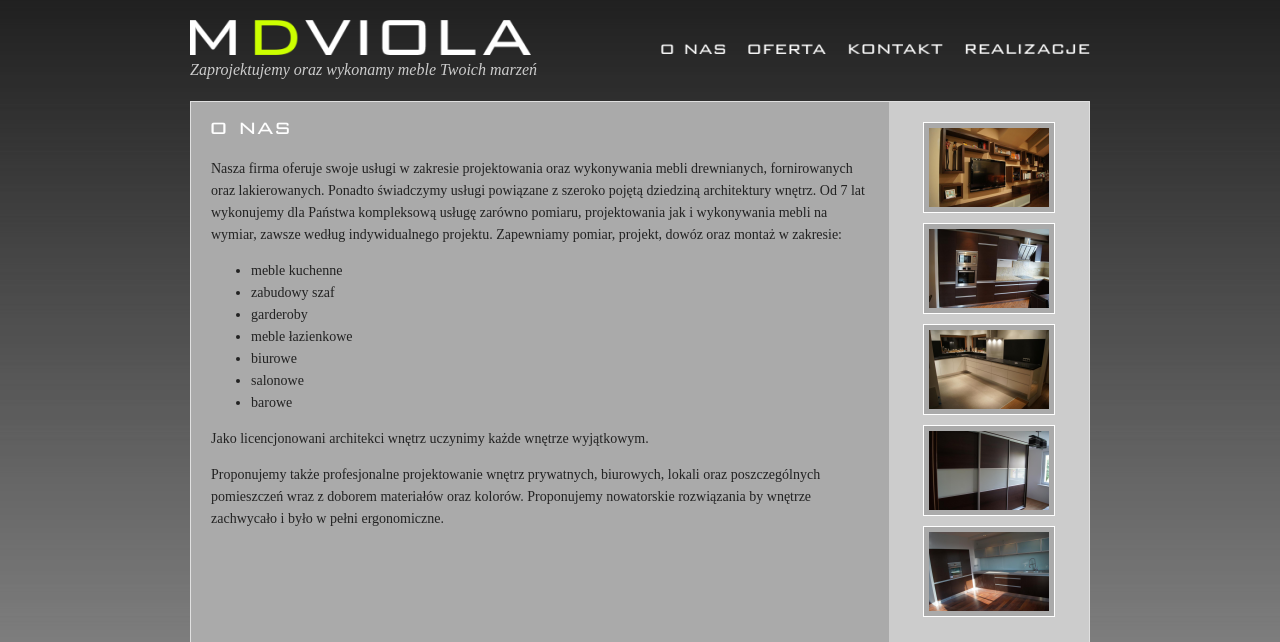
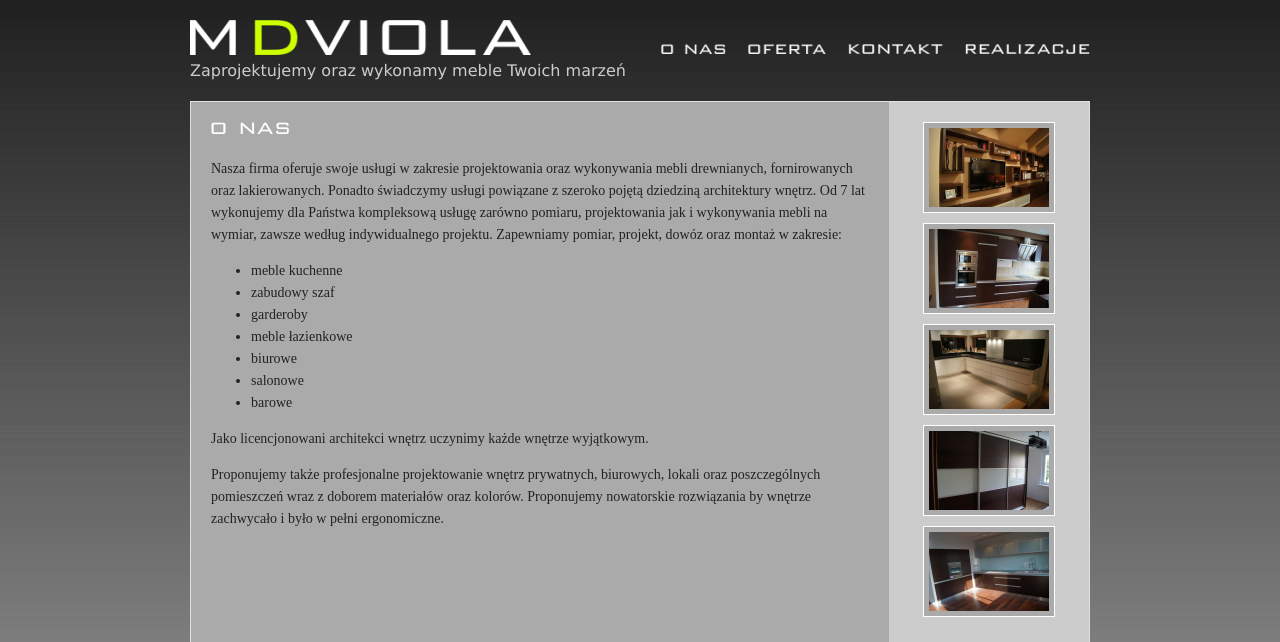
Before and after one commit to damiangoc/vprojekt, a CakePHP app: the page made by app/views/onas/view.ctp in a window 1280 px wide. Shown: the top 642 px of the page. Run offline with PHP 8.4 and a stand-in for CakePHP, Linux system fonts and the light colour scheme; the template is opened without the code that fills it, so the values that code supplies are empty; some libraries are stand-ins or nearby versions.

```diff
--- a/app/webroot/css/common.css
+++ b/app/webroot/css/common.css
@@ -44,7 +44,7 @@ BODY {
 .slogan {
     clear: both;
     color: #CCCCCC;
-    font-style: italic;
+    font-family: Verdana;
 }
 #content {
     background-color: #CCCCCC;
```
Also changed, not shown: 4 other files.
